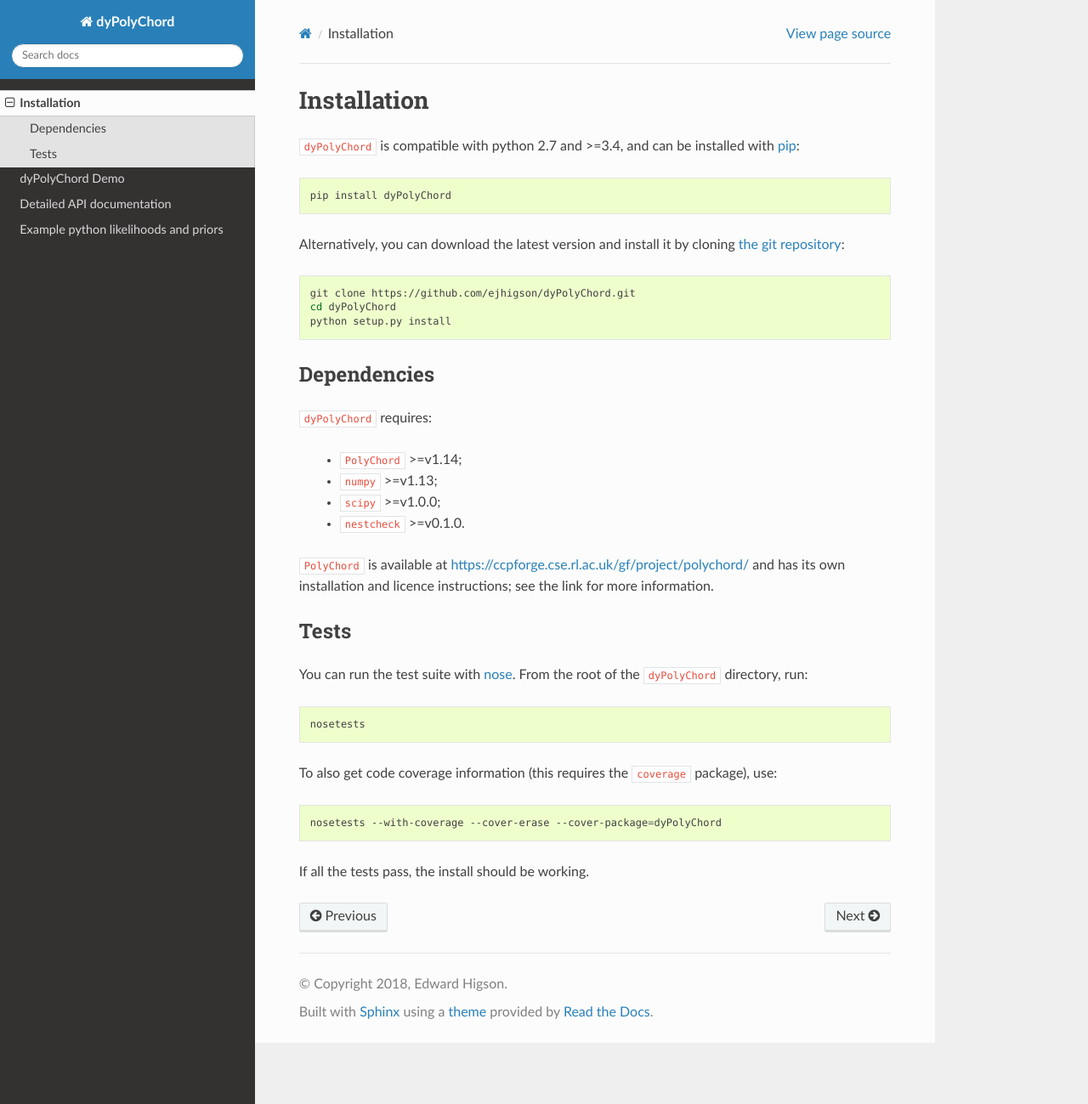
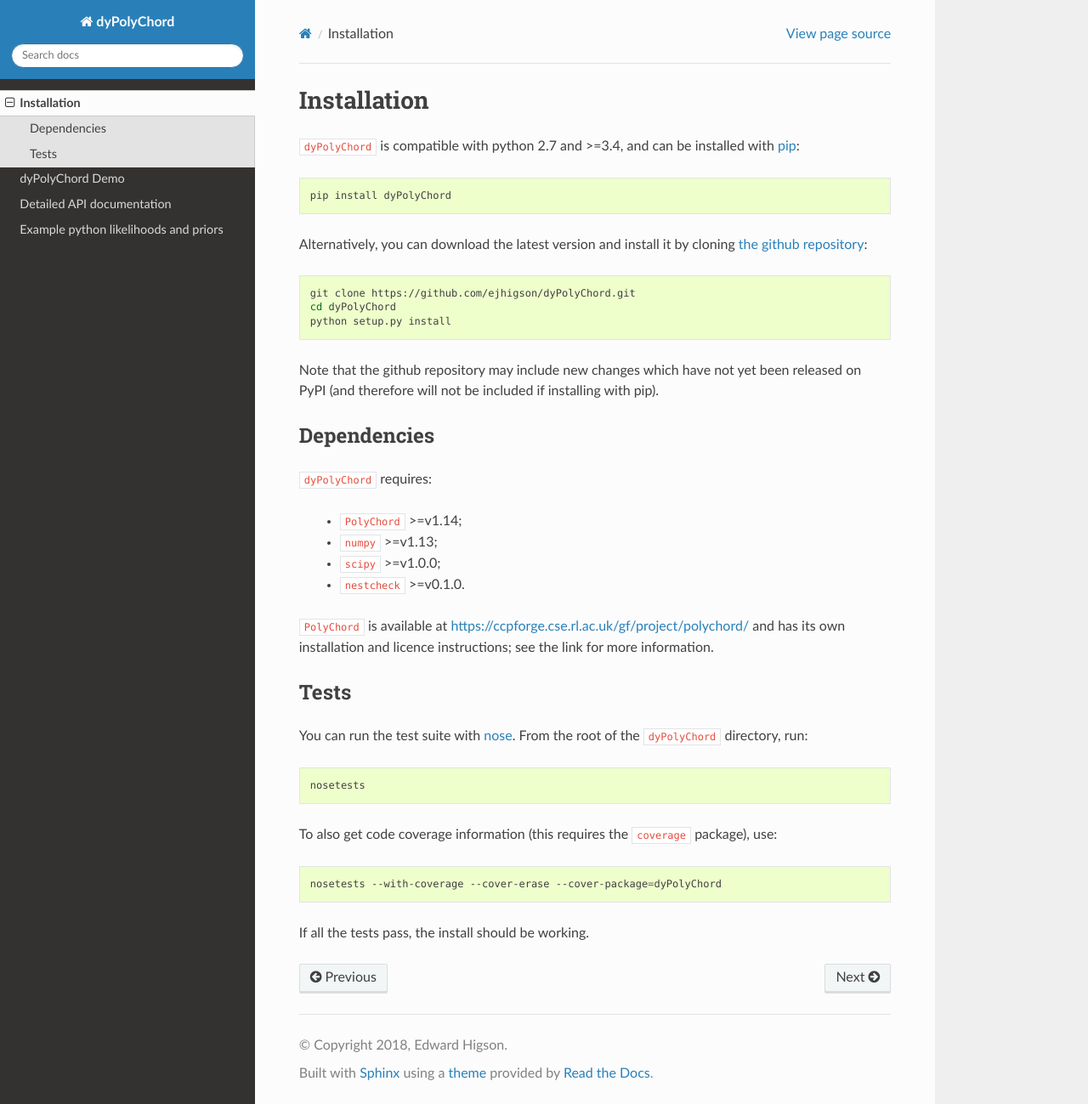
Before and after one commit to ejhigson/dyPolyChord, a Sphinx documentation site: the page built from docs/install.rst, in a window 1280 px wide and 1299 px high. Shown: the whole window at 85% size. Built offline with Sphinx 7.4.7 and the Read the Docs theme 2.0.0, drawn with Linux system fonts in a browser that asks for light colours.

Commit message:
minor doc update

```diff
--- a/docs/install.rst
+++ b/docs/install.rst
@@ -10,7 +10,7 @@ Installation
    pip install dyPolyChord
 
 
-Alternatively, you can download the latest version and install it by cloning `the git
+Alternatively, you can download the latest version and install it by cloning `the github
 repository <https://github.com/ejhigson/dyPolyChord>`_:
 
 .. code-block:: bash
@@ -19,6 +19,7 @@ repository <https://github.com/ejhigson/dyPolyChord>`_:
     cd dyPolyChord
     python setup.py install
 
+Note that the github repository may include new changes which have not yet been released on PyPI (and therefore will not be included if installing with pip).
 
 Dependencies
 ------------
```
